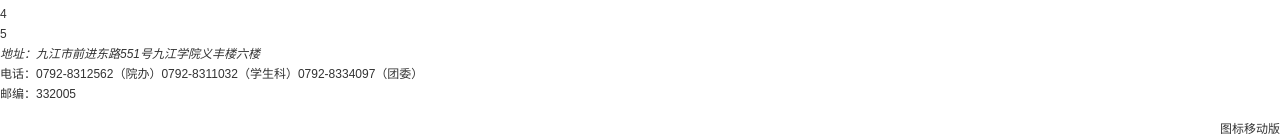
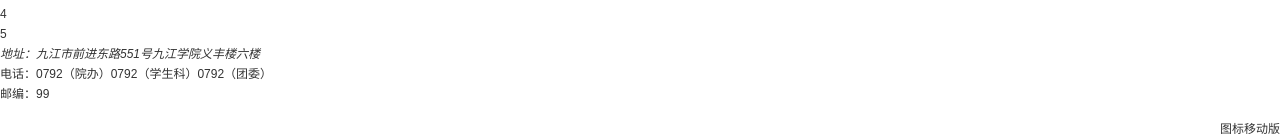
Before and after one commit to Xiaoyuan920/webhomework, a plain HTML site: page src/index.html in a window 1280 px wide. Shown: the part 1774-1910 px from the top of the page. Drawn offline with Linux system fonts and the light colour scheme.

Commit message:
期末02

```diff
--- a/src/index.html
+++ b/src/index.html
@@ -316,8 +316,8 @@
           <div>
             <ul>
               <li><address>地址：九江市前进东路551号九江学院义丰楼六楼</address></li>
-              <li><p>电话：0792-8312562（院办）0792-8311032（学生科）0792-8334097（团委）</p></li>
-              <li><p>邮编：332005</p></li>
+              <li><p>电话：0792（院办）0792（学生科）0792（团委）</p></li>
+              <li><p>邮编：99</p></li>
             </ul>
             <span>图标移动版</span>
           </div>
```
